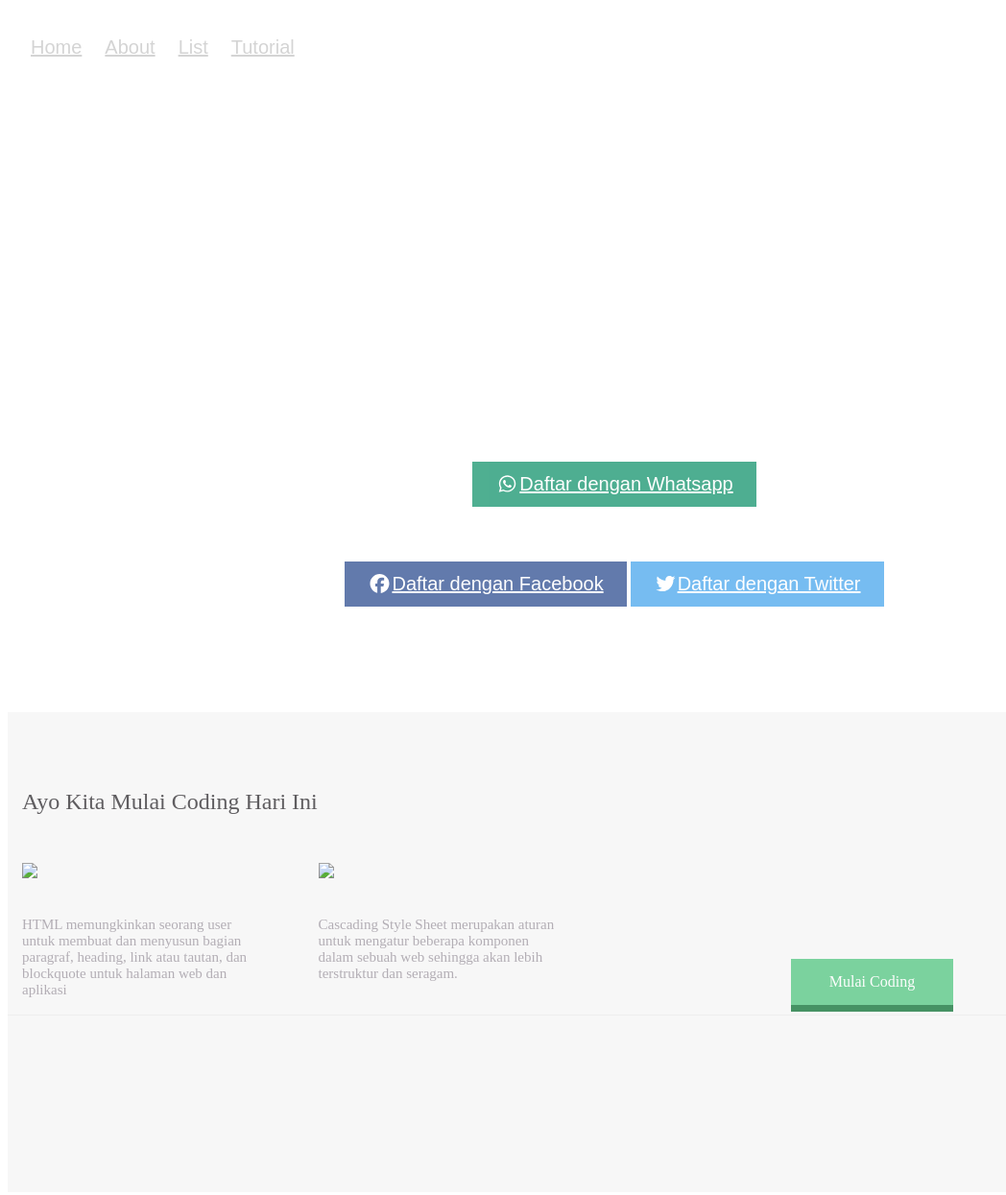
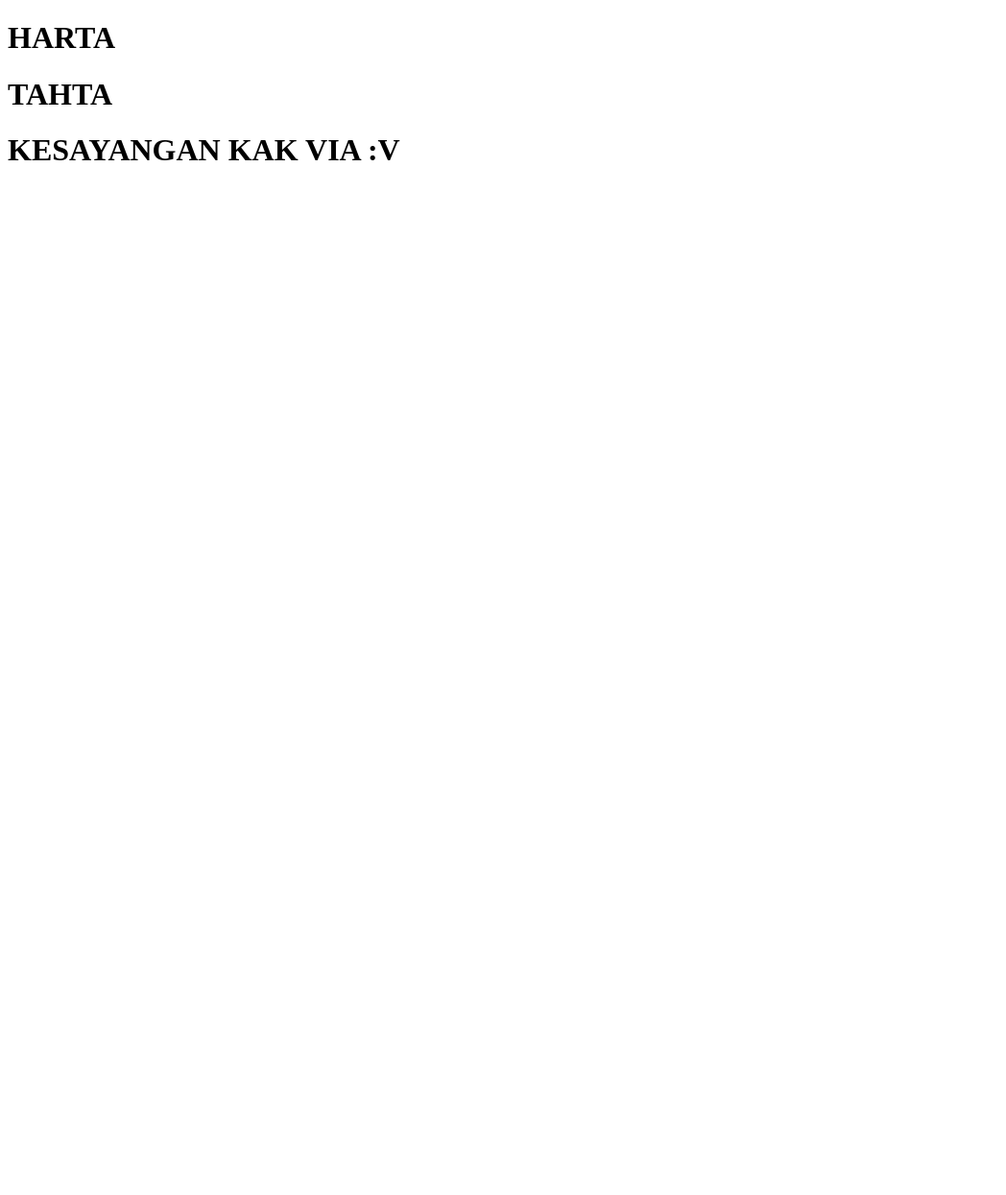
Before and after one commit to zainulcoy/zainul-roziqin, a plain HTML site: page index.html in a window 1280 px wide. Shown: the whole page at 96% size, without its empty margins (0-1048 px from the left). After the commit the page ends 800 px from the top, so only its background shows below. Drawn offline with Linux system fonts and the light colour scheme.

Commit message:
Update index.html

```diff
--- a/index.html
+++ b/index.html
@@ -2,197 +2,14 @@
 <html>
   <head>
     <meta charset="utf-8">
-    <meta name="viewport" content="width=device-width, initial-scale=1.0">
-    <title>BELAJAR CODING BERSAMA</title>
-    <link rel="stylesheet" href="stylesheet.css">
-    <script defer src="fontawesome-free-5.0.2/svg-with-js/js/fontawesome-all.min.js"></script>
+    <title>ADEK ZAINUL</title>
+    <link rel="stylesheet" type="text/css" href="progate.css">
   </head>
   <body>
-    <header>
-      <div class="header-right">
-        <a href="#" class="login">LOGIN</a>
-      </div>
-      <style type="text/css">
-        .header-right {
-          background-position: right;
-          float: right;
-        }
-        .header-right:hover {
-          background-color: rgba(255, 255, 255, 0.5);
-        }
-        div a{
-          color: white;
-        }
-      </style>
-    </header>
-    <style type="text/css">
-    a{text-decoration: square; font-size: 20px;font-family: sans-serif;padding: 14px 10px;}
-    ul{padding: 14px;}
-    li{list-style: none; display: inline;}
-    li a{color:#d4d4d4;}
-    li a:hover{color:#fff;}
-
-    .navi{background-position: left; top:60px; float: left; }
-</style>
-
-<nav class="navi">
-    <ul>
-        <li><a href="#">Home</a></li>
-        <li><a href="#">About</a></li>
-        <li><a href="#">List</a></li>
-        <li><a href="#">Tutorial</a></li>
-    </ul>
-</nav>
-    <div class="top-wrapper">
-      <style type="text/css">
-        .top-wrapper {
-  padding-top: 180px;
-  padding-bottom: 100px;
-  color: white;
-  background-image: url(code-coding-computer-developer.jpg);
-  background-size: cover;
-  text-align: center;
-  }
-      </style>
-      <div class="container">
+    <div class="container">
         <h1>HARTA</h1>
         <h1>TAHTA</h1>
-        <h1>KEBANGGAN ORANG TUA</h1>
-        <style type="text/css">
-          .top-wrapper h1 {
-  opacity: 0.7;
-  font-size: 45px;
-  letter-spacing: 5px;
-  margin-bottom: 10px;
-}
-        </style>
-        <p>Mari Menjadi Kebanggan Orang Tua Dan Sukses</p>
-        <style type="text/css">
-          .top-wrapper p {
-  opacity: 0.7;
-  margin-bottom: 3px;
-}
-</style>
-         <div class="btn-wrapper">
-          <a href="#" class="btn signup"><span class="fab fa-whatsapp"></span>Daftar dengan Whatsapp</a>
-          <style type="text/css">
-            .signup {
-  background-color: #239b76;
-          </style>
-          <p>atau</p>
-          <a href="#" class="btn facebook"><span class="fab fa-facebook"></span>Daftar dengan Facebook</a>
-          <style type="text/css">
-            .facebook {
-  background-color: #3b5998;
-  margin-right: 10px;
-}
-</style>
-          <a href="#" class="btn twitter"><span class="fab fa-twitter"></span>Daftar dengan Twitter</a>
-          <style type="text/css">
-            .twitter {
-  background-color: #55acee;
-}
-          </style>
-        </div>
-        <style type="text/css">
-          .btn {
-  padding: 12px 24px;
-  color: white;
-  display: inline-block;
-  opacity: 0.8;
-  margin: 10px 0;
-  border-radius: 4px:;
-}
-</style>
-<style type="text/css">
-  .btn:hover {
-    opacity: 1;
-  }
-</style>
-      </div>
-      <style type="text/css">
-        .container {
-  width: 100%;
-  padding-left: 15px;
-  padding-right: 15px;
-  margin-left: auto ;
-  margin-right: auto;
-}
-</style>
+        <h1>KESAYANGAN KAK VIA :V</h1>
     </div>
-    <div class="lesson-wrapper">
-     <div class="container">
-       <div class="heading">
-         <h2>Ayo Kita Mulai Coding Hari Ini</h2>
-       </div>
-       <div class="leasson">
-        <div class="lesson">
-            <div class="lesson-icon">
-              <img src="html.jpg">
-              <p></p>
-            </div>
-            <p class="txt-contents">HTML memungkinkan seorang user untuk membuat dan menyusun bagian paragraf, heading, link atau tautan, dan blockquote untuk halaman web dan aplikasi</p>
-        </div>
-          <div class="lesson">
-            <div class="lesson-icon">
-              <img src="css.jpg">
-              <p></p>
-            </div>
-            <p class="txt-contents">Cascading Style Sheet merupakan aturan untuk mengatur beberapa komponen dalam sebuah web sehingga akan lebih terstruktur dan seragam.</p>
-       </div>
-     </div>
-     <style type="text/css">
-       .lesson {
-        float: left;
-        width: 25%;
-       }
-       .txt-contents {
-        width: 80%;
-        display: inline-block;
-        margin-top: 20px;
-        font-size: 15px;
-        color: #b3aeb5;
-       }
-     </style>
-    </div>
-    <div class="message-wrapper">
-      <div class="container">
-        <div class="heading">
-        </div>
-        <span class="btn message"> Mulai Coding</span>
-      </div>
-    </div>
-    <style type="text/css">
-      .lesson-wrapper {
-        height: 500px;
-        padding-bottom: 80px;
-        background-color: #f7f7f7;
-      }
-      .heading {
-        padding-top: 60px;
-        padding-bottom: 30px;
-        color: #5f5d60;
-      }
-      .heading h2 {
-        font-weight: normal;
-      }
-      .message {
-        background-color: #5dca88;
-        padding: 15px 40px;
-        cursor: pointer;
-        box-shadow: 0 7px #1a7940;
-      }
-      .message-wrapper {
-        border-bottom: 1px solid #eee;
-        padding-right: 80px;
-        text-align: center;
-      }
-      * {
-        box-sizing: border-box;
-      }
-
-    </style>
-    <footer>
-    </footer>
   </body>
 </html>
```
